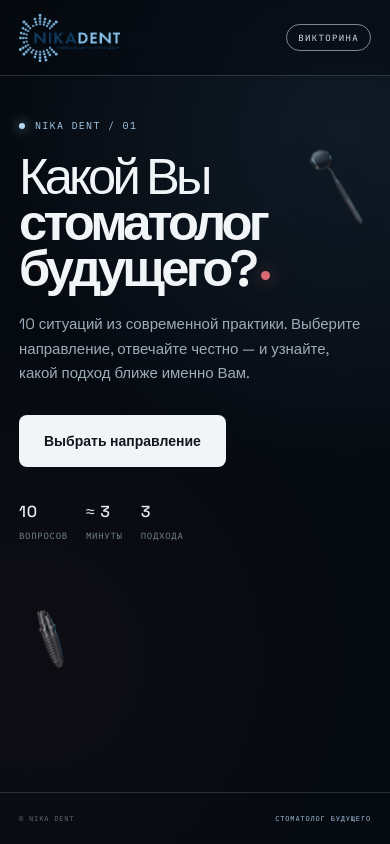
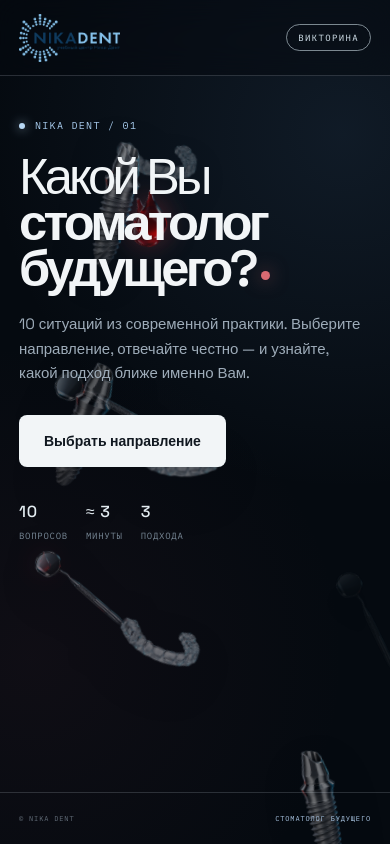
Before and after one commit to maximumhate/nika-dent-quiz, a React (Vite) app: page / in a window 390 px wide. Built offline with nearby package versions, Linux system fonts and the light colour scheme.

Commit message:
Add gift bot CTA and randomized dental accents

```diff
--- a/src/main.jsx
+++ b/src/main.jsx
@@ -21,14 +21,27 @@ function Logo() {
   );
 }
 
-function DentalArtifact({ asset }) {
+function DentalArtifact({ asset, style }) {
   return (
-    <span className={`dental-artifact artifact-${asset}`}><img src={dentalAssets[asset]} alt="" /></span>
+    <span className={`dental-artifact artifact-${asset}`} style={style}><img src={dentalAssets[asset]} alt="" /></span>
   );
 }
 
 function DentalField({ assets, className = '' }) {
-  return <div className={`dental-field ${className}`} aria-hidden="true">{assets.map((asset, index) => <DentalArtifact key={`${asset}-${index}`} asset={asset} />)}</div>;
+  const placements = useMemo(() => Array.from({ length: 3 }, () => assets).flat().map((asset, index) => ({
+    asset,
+    index,
+    style: {
+      '--artifact-left': `${4 + Math.random() * 88}%`,
+      '--artifact-top': `${8 + Math.random() * 80}%`,
+      '--artifact-size': `${32 + Math.random() * 132}px`,
+      '--artifact-rotate': `${-24 + Math.random() * 48}deg`,
+      '--artifact-delay': `${-Math.random() * 8}s`,
+      '--artifact-opacity': `${0.42 + Math.random() * 0.28}`,
+    },
+  })), [assets.join('|')]);
+
+  return <div className={`dental-field ${className}`} aria-hidden="true">{placements.map(({ asset, index, style }) => <DentalArtifact key={`${asset}-${index}`} asset={asset} style={style} />)}</div>;
 }
 
 function Topbar({ step, total, onBack }) {
@@ -173,7 +186,7 @@ function Result({ segment, answers, onRestart }) {
   return (
     <div className="screen result-screen">
       <Topbar />
-      <main className="result-layout"><div className="result-copy"><div className="kicker"><span className="kicker-dot" /> ШАГ 03 / 03</div><span className="result-segment">{segment.label}</span><div className="result-score"><strong>{resultData.score}</strong><span>/ {segment.questions.length * 3}</span></div><h1>{resultData.result.label}</h1><div className="result-description">{description.map((paragraph, index) => <p key={`${resultData.resultKey}-${index}`}>{paragraph}</p>)}</div><button className="cyan-button" onClick={onRestart}>Пройти ещё раз</button><div className="save-status"><span className={`save-dot ${saveState}`} />{saveState === 'saving' ? 'Сохраняем Ваш результат' : saveState === 'saved' ? 'Результат сохранён' : 'Результат показан на экране'}</div></div></main>
+       <main className="result-layout"><div className="result-copy"><div className="kicker"><span className="kicker-dot" /> ШАГ 03 / 03</div><span className="result-segment">{segment.label}</span><div className="result-score"><strong>{resultData.score}</strong><span>/ {segment.questions.length * 3}</span></div><h1>{resultData.result.label}</h1><div className="result-description">{description.map((paragraph, index) => <p key={`${resultData.resultKey}-${index}`}>{paragraph}</p>)}</div><div className="result-offer"><a className="cyan-button result-offer-button" href="https://t.me/edu_nikadent_bot?start=dental_expo_quiz" target="_blank" rel="noreferrer">Получить капсулу стоматолога будущего <span aria-hidden="true">↗</span></a><p>Заверши викторину и забронируй свой подарок от учебного центра Никадент</p></div><button className="text-button result-restart" onClick={onRestart}>Пройти ещё раз</button><div className="save-status"><span className={`save-dot ${saveState}`} />{saveState === 'saving' ? 'Сохраняем Ваш результат' : saveState === 'saved' ? 'Результат сохранён' : 'Результат показан на экране'}</div></div></main>
       <DentalField assets={['implant', 'aligner', 'hemostasis']} className="field-result" />
       <Footer />
     </div>
--- a/src/styles.css
+++ b/src/styles.css
@@ -196,6 +196,12 @@ button:focus-visible { outline: 2px solid #effaff; outline-offset: 4px; }
 .result-score strong { color: #f4f7f8; font-size: clamp(72px, 9vw, 120px); font-weight: 500; letter-spacing: -.09em; line-height: .8; }
 .result-score span { color: #8495a3; font: 12px 'IBM Plex Mono', monospace; }
 .result-copy p { color: #97a7b4; font-size: 16px; line-height: 1.6; }
+.result-offer { max-width: 560px; margin-top: 35px; }
+.result-offer-button { width: min(100%, 390px); gap: 16px; text-decoration: none; }
+.result-offer-button span { color: #688096; font-size: 18px; transition: transform .25s ease, color .25s ease; }
+.result-offer-button:hover span { color: #111820; transform: translate(2px, -2px); }
+.result-offer p { margin: 12px 0 0; color: #91a4b2; font: 10px 'IBM Plex Mono', monospace; letter-spacing: .04em; line-height: 1.55; }
+.result-restart { margin-top: 23px; }
 .save-status { display: flex; align-items: center; gap: 9px; margin-top: 28px; color: #778894; font: 10px 'IBM Plex Mono', monospace; }
 .save-dot { width: 6px; height: 6px; border-radius: 50%; background: #9baab4; }
 .save-dot.saving { background: #e0be73; box-shadow: 0 0 9px rgba(224, 190, 115, .65); animation: status-pulse 1.2s ease-in-out infinite; }
@@ -203,29 +209,13 @@ button:focus-visible { outline: 2px solid #effaff; outline-offset: 4px; }
 
 /* These are the only decorative dental forms: generated raster cutouts. */
 .dental-field { position: absolute; inset: 0; z-index: 1; overflow: hidden; pointer-events: none; }
-.dental-artifact { position: absolute; display: block; opacity: 0; filter: drop-shadow(0 18px 24px rgba(0, 0, 0, .28)); animation: artifact-float 8s ease-in-out var(--artifact-delay, 0s) infinite; }
+.dental-artifact { position: absolute; top: var(--artifact-top); left: var(--artifact-left); width: min(var(--artifact-size), 18vw); display: block; opacity: 0; filter: drop-shadow(0 18px 24px rgba(0, 0, 0, .28)); animation: artifact-float 8s ease-in-out var(--artifact-delay, 0s) infinite; will-change: transform, opacity; }
 .dental-artifact img { width: 100%; height: auto; display: block; }
 .artifact-hemostasis { filter: drop-shadow(0 0 14px rgba(215, 67, 78, .5)); }
-.field-hero .dental-artifact:nth-child(1) { width: 128px; top: 19%; right: 8%; --artifact-delay: -.8s; --artifact-rotate: 12deg; }
-.field-hero .dental-artifact:nth-child(2) { width: 186px; right: 17%; bottom: 13%; --artifact-delay: -2.5s; --artifact-rotate: -8deg; }
-.field-hero .dental-artifact:nth-child(3) { width: 24px; left: 8%; top: 24%; --artifact-delay: -1.7s; }
-.field-hero .dental-artifact:nth-child(4) { width: 76px; left: 11%; bottom: 19%; --artifact-delay: -4s; --artifact-rotate: -18deg; }
-.field-segments .dental-artifact:nth-child(1) { width: 136px; top: 16%; right: 6%; --artifact-delay: -1s; --artifact-rotate: 8deg; }
-.field-segments .dental-artifact:nth-child(2) { width: 68px; bottom: 15%; left: 42%; --artifact-delay: -3.3s; --artifact-rotate: -14deg; }
-.field-segments .dental-artifact:nth-child(3) { width: 22px; top: 31%; left: 8%; --artifact-delay: -2s; }
-.field-intro .dental-artifact:nth-child(1) { width: 92px; top: 18%; right: 11%; --artifact-delay: -1.5s; --artifact-rotate: 15deg; }
-.field-intro .dental-artifact:nth-child(2) { width: 112px; right: 24%; bottom: 17%; --artifact-delay: -3.2s; --artifact-rotate: -12deg; }
-.field-quiz .dental-artifact:nth-child(1) { width: 68px; top: 17%; left: 9%; --artifact-delay: -1.2s; --artifact-rotate: -18deg; }
-.field-quiz .dental-artifact:nth-child(2) { width: 112px; top: 25%; right: 5%; --artifact-delay: -2.8s; --artifact-rotate: 12deg; }
-.field-quiz .dental-artifact:nth-child(3) { width: 20px; bottom: 18%; left: 16%; --artifact-delay: -3.8s; }
-.field-quiz .dental-artifact:nth-child(4) { width: 54px; bottom: 14%; right: 8%; --artifact-delay: -5s; --artifact-rotate: 19deg; }
-.field-result .dental-artifact:nth-child(1) { width: 82px; top: 19%; right: 10%; --artifact-delay: -1.1s; --artifact-rotate: 12deg; }
-.field-result .dental-artifact:nth-child(2) { width: 136px; right: 23%; bottom: 15%; --artifact-delay: -3.5s; --artifact-rotate: -8deg; }
-.field-result .dental-artifact:nth-child(3) { width: 26px; top: 33%; left: 12%; --artifact-delay: -2.2s; }
 
 @keyframes content-in { from { opacity: 0; transform: translateY(18px); filter: blur(8px); } to { opacity: 1; transform: translateY(0); filter: blur(0); } }
 @keyframes answer-in { from { opacity: 0; transform: translateX(-16px); } to { opacity: 1; transform: translateX(0); } }
-@keyframes artifact-float { 0% { opacity: 0; transform: translate3d(0, 16px, 0) scale(.88) rotate(var(--artifact-rotate, 0deg)); } 16%, 76% { opacity: .72; } 50% { transform: translate3d(0, -12px, 0) scale(1) rotate(var(--artifact-rotate, 0deg)); } 100% { opacity: 0; transform: translate3d(0, 7px, 0) scale(.95) rotate(var(--artifact-rotate, 0deg)); } }
+@keyframes artifact-float { 0% { opacity: 0; transform: translate3d(0, 16px, 0) scale(.88) rotate(var(--artifact-rotate, 0deg)); } 16%, 76% { opacity: var(--artifact-opacity, .72); } 50% { transform: translate3d(0, -12px, 0) scale(1) rotate(var(--artifact-rotate, 0deg)); } 100% { opacity: 0; transform: translate3d(0, 7px, 0) scale(.95) rotate(var(--artifact-rotate, 0deg)); } }
 @keyframes status-pulse { 0%, 100% { opacity: .45; } 50% { opacity: 1; } }
 
 @media (max-width: 980px) {
@@ -274,22 +264,7 @@ button:focus-visible { outline: 2px solid #effaff; outline-offset: 4px; }
   .answer-copy { font-size: 14px; line-height: 1.45; }
   .question-note { margin-top: 16px; font-size: 9px; line-height: 1.45; }
   .dental-field { opacity: .8; }
-  .field-hero .dental-artifact:nth-child(1) { width: 68px; top: 18%; right: 5%; }
-  .field-hero .dental-artifact:nth-child(2) { width: 94px; right: 9%; bottom: 14%; }
-  .field-hero .dental-artifact:nth-child(3) { width: 18px; left: 8%; top: 30%; }
-  .field-hero .dental-artifact:nth-child(4) { width: 48px; left: 7%; bottom: 21%; }
-  .field-segments .dental-artifact:nth-child(1) { width: 78px; top: 19%; right: 1%; }
-  .field-segments .dental-artifact:nth-child(2) { width: 48px; bottom: 18%; left: 4%; }
-  .field-segments .dental-artifact:nth-child(3) { width: 16px; top: 33%; left: 4%; }
-  .field-intro .dental-artifact:nth-child(1) { width: 58px; top: 18%; right: 4%; }
-  .field-intro .dental-artifact:nth-child(2) { width: 68px; right: 5%; bottom: 17%; }
-  .field-quiz .dental-artifact:nth-child(1) { width: 45px; top: 14%; left: 1%; }
-  .field-quiz .dental-artifact:nth-child(2) { width: 67px; top: 24%; right: 1%; }
-  .field-quiz .dental-artifact:nth-child(3) { width: 16px; bottom: 16%; left: 5%; }
-  .field-quiz .dental-artifact:nth-child(4) { width: 38px; bottom: 13%; right: 3%; }
-  .field-result .dental-artifact:nth-child(1) { width: 56px; top: 18%; right: 3%; }
-  .field-result .dental-artifact:nth-child(2) { width: 78px; right: 7%; bottom: 15%; }
-  .field-result .dental-artifact:nth-child(3) { width: 18px; top: 31%; left: 5%; }
+  .dental-artifact { width: min(var(--artifact-size), 24vw); }
 }
 
 @media (prefers-reduced-motion: reduce) {
```
